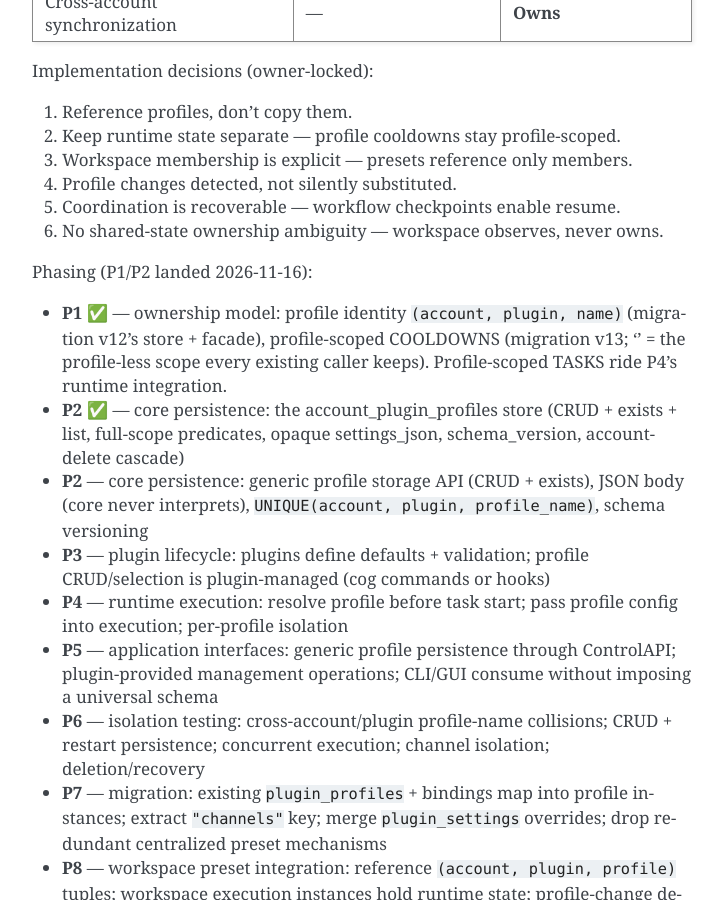
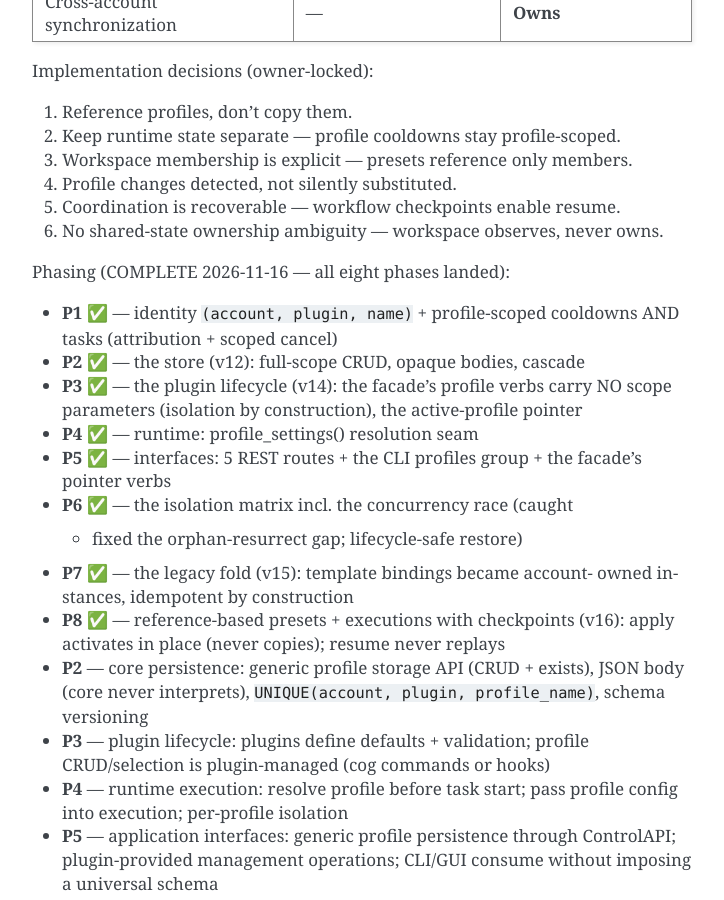
Before and after one commit to libosterelezent/LibzentSuite, a Sphinx documentation site: the page built from docs/roadmap.md, in a window 1280 px wide and 900 px high, scrolled down 2768 px. Shown: the whole window, without its empty margins (388-1112 px from the left). Built offline with Sphinx 7.4.7, drawn with Linux system fonts in a browser that asks for light colours.

Commit message:
docs: the two-level contract COMPLETE — all eight phases recorded in the roadmap and the changelog

```diff
--- a/docs/roadmap.md
+++ b/docs/roadmap.md
@@ -115,15 +115,23 @@ Implementation decisions (owner-locked):
 5. Coordination is recoverable — workflow checkpoints enable resume.
 6. No shared-state ownership ambiguity — workspace observes, never owns.
 
-Phasing (P1/P2 landed 2026-11-16):
+Phasing (COMPLETE 2026-11-16 — all eight phases landed):
 
-- **P1** ✅ — ownership model: profile identity `(account, plugin,
-  name)` (migration v12's store + facade), profile-scoped COOLDOWNS
-  (migration v13; '' = the profile-less scope every existing caller
-  keeps). Profile-scoped TASKS ride P4's runtime integration.
-- **P2** ✅ — core persistence: the account_plugin_profiles store
-  (CRUD + exists + list, full-scope predicates, opaque settings_json,
-  schema_version, account-delete cascade)
+- **P1** ✅ — identity `(account, plugin, name)` + profile-scoped
+  cooldowns AND tasks (attribution + scoped cancel)
+- **P2** ✅ — the store (v12): full-scope CRUD, opaque bodies, cascade
+- **P3** ✅ — the plugin lifecycle (v14): the facade's profile verbs
+  carry NO scope parameters (isolation by construction), the
+  active-profile pointer
+- **P4** ✅ — runtime: profile_settings() resolution seam
+- **P5** ✅ — interfaces: 5 REST routes + the CLI profiles group +
+  the facade's pointer verbs
+- **P6** ✅ — the isolation matrix incl. the concurrency race (caught
+  + fixed the orphan-resurrect gap; lifecycle-safe restore)
+- **P7** ✅ — the legacy fold (v15): template bindings became account-
+  owned instances, idempotent by construction
+- **P8** ✅ — reference-based presets + executions with checkpoints
+  (v16): apply activates in place (never copies); resume never replays
 - **P2** — core persistence: generic profile storage API (CRUD +
   exists), JSON body (core never interprets), `UNIQUE(account, plugin,
   profile_name)`, schema versioning
```
Also changed, not shown: CHANGELOG.md (+9 -4 lines).
